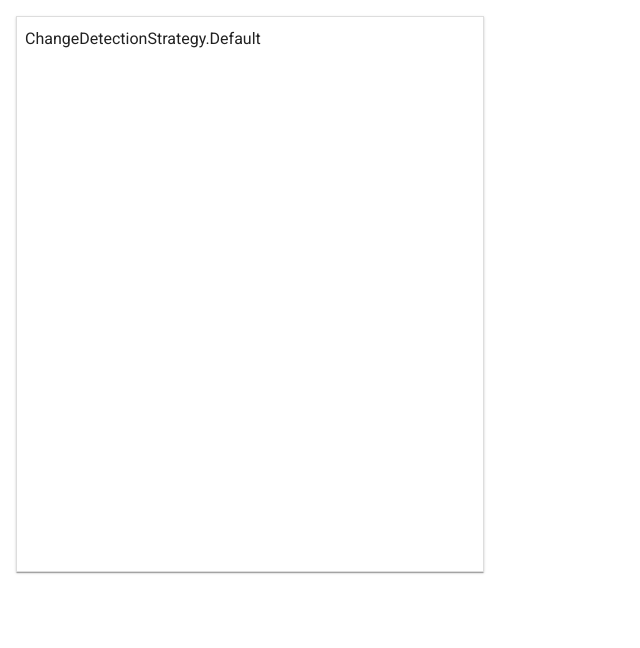
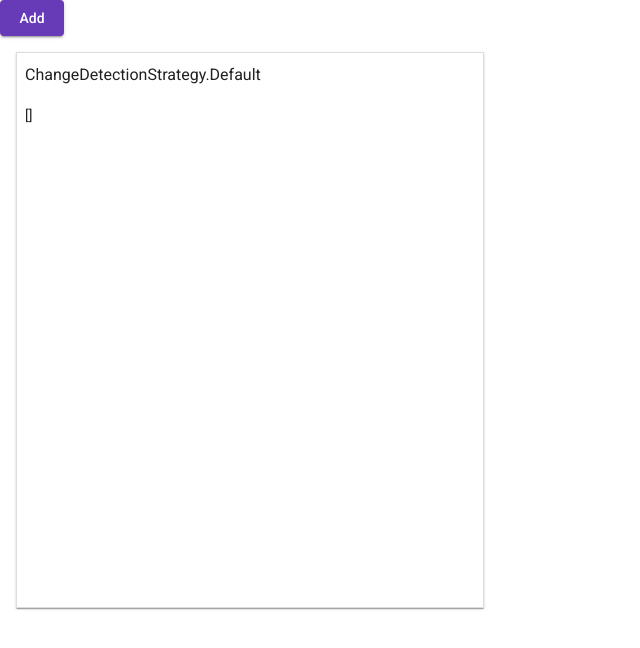
Before and after one commit to kgotgit/ng-change-detection, an Angular app: page / in a window 1280 px wide. Shown: the top 648 px of the page, without its empty margins (0-640 px from the left). Built offline with nearby package versions, Linux system fonts and the light colour scheme.

Commit message:
updated default box component

```diff
--- a/src/app/app.component.html
+++ b/src/app/app.component.html
@@ -1 +1,2 @@
-<app-default-box></app-default-box>
+<button mat-raised-button color="primary" (click)="onAdd()">Add</button>
+<app-default-box [boxes]="boxes"></app-default-box>
--- a/src/app/app.component.ts
+++ b/src/app/app.component.ts
@@ -8,4 +8,10 @@ import { Component, ChangeDetectionStrategy } from '@angular/core';
 })
 export class AppComponent {
   title = 'ng-change-detection';
+
+  boxes=[];
+
+  onAdd(){
+    this.boxes.push("boxes "+this.boxes.length);
+  }
 }
--- a/src/app/app.module.ts
+++ b/src/app/app.module.ts
@@ -6,6 +6,7 @@ import { BrowserAnimationsModule } from '@angular/platform-browser/animations';
 import { NestedBoxesModule } from './nested-boxes/nested-boxes.module';
 import { OnPushBoxComponent } from './boxes/on-push-box/on-push-box.component';
 import { DefaultBoxComponent } from './boxes/default-box/default-box.component';
+import { MaterialModule } from './material/material.module';
 
 @NgModule({
   declarations: [
@@ -16,7 +17,8 @@ import { DefaultBoxComponent } from './boxes/default-box/default-box.component';
   imports: [
     BrowserModule,
     BrowserAnimationsModule,
-    NestedBoxesModule
+    NestedBoxesModule,
+    MaterialModule
   ],
   providers: [],
   bootstrap: [AppComponent]
--- a/src/app/boxes/default-box/default-box.component.html
+++ b/src/app/boxes/default-box/default-box.component.html
@@ -1,7 +1,7 @@
 <div class="mat-card mat-focus-indicator box one">
   <h3>ChangeDetectionStrategy.Default</h3>
 
-
+{{boxes |json}}
 
 
  </div>
--- a/src/app/boxes/default-box/default-box.component.ts
+++ b/src/app/boxes/default-box/default-box.component.ts
@@ -1,4 +1,4 @@
-import { Component, OnInit } from '@angular/core';
+import { Component, OnInit, Input } from '@angular/core';
 
 @Component({
   selector: 'app-default-box',
@@ -7,12 +7,16 @@ import { Component, OnInit } from '@angular/core';
 })
 export class DefaultBoxComponent implements OnInit {
 
-  boxes=[];
+
+
+  @Input() boxes:[];
   constructor() { }
 
   ngOnInit(): void {
 
-    this.boxes.push("boxes "+this.boxes.length);
+
   }
 
+
+
 }
```
